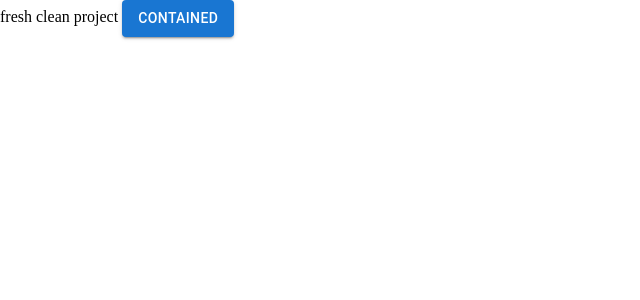
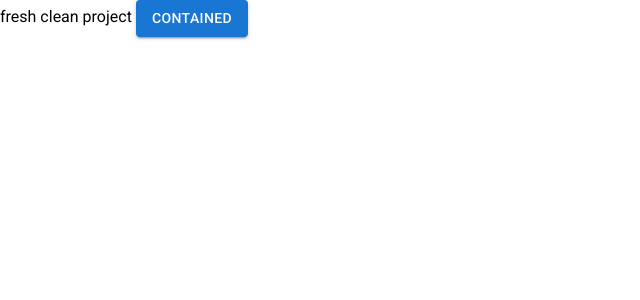
Before and after one commit to Michael20112000/777, a Next.js app: page / in a window 1280 px wide. Shown: the top 300 px of the page, without its empty margins (0-640 px from the left). Built offline with nearby package versions, Linux system fonts and the light colour scheme.

Commit message:
configured font

```diff
--- a/src/app/layout.tsx
+++ b/src/app/layout.tsx
@@ -1,11 +1,10 @@
 import type { FC, PropsWithChildren } from 'react'
 import type { Metadata } from 'next'
-import { Geist } from 'next/font/google'
+import { Roboto } from 'next/font/google'
 import './globals.css'
 
-const geistSans = Geist({
-  variable: '--font-geist-sans',
-  subsets: ['latin'],
+const roboto = Roboto({
+  subsets: ['latin', 'cyrillic'],
 })
 
 export const metadata: Metadata = {
@@ -17,7 +16,7 @@
 const RootLayout: FC<PropsWithChildren> = props => {
   return (
     <html lang='en'>
-      <body className={`${geistSans.variable}`}>{props.children}</body>
+      <body className={roboto.className}>{props.children}</body>
     </html>
   )
 }
```
